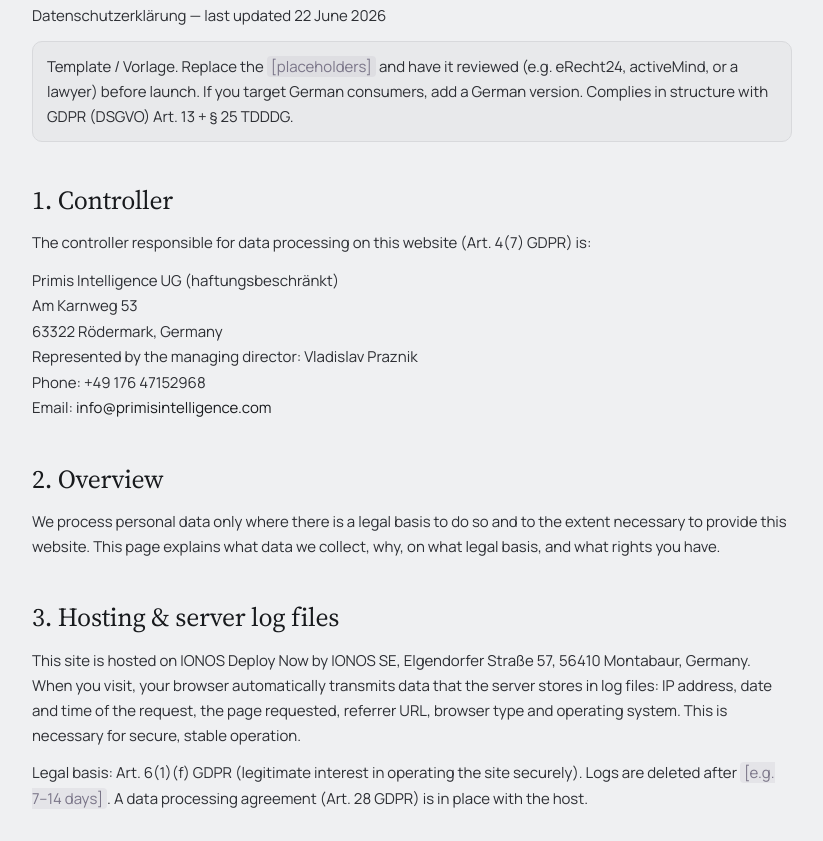
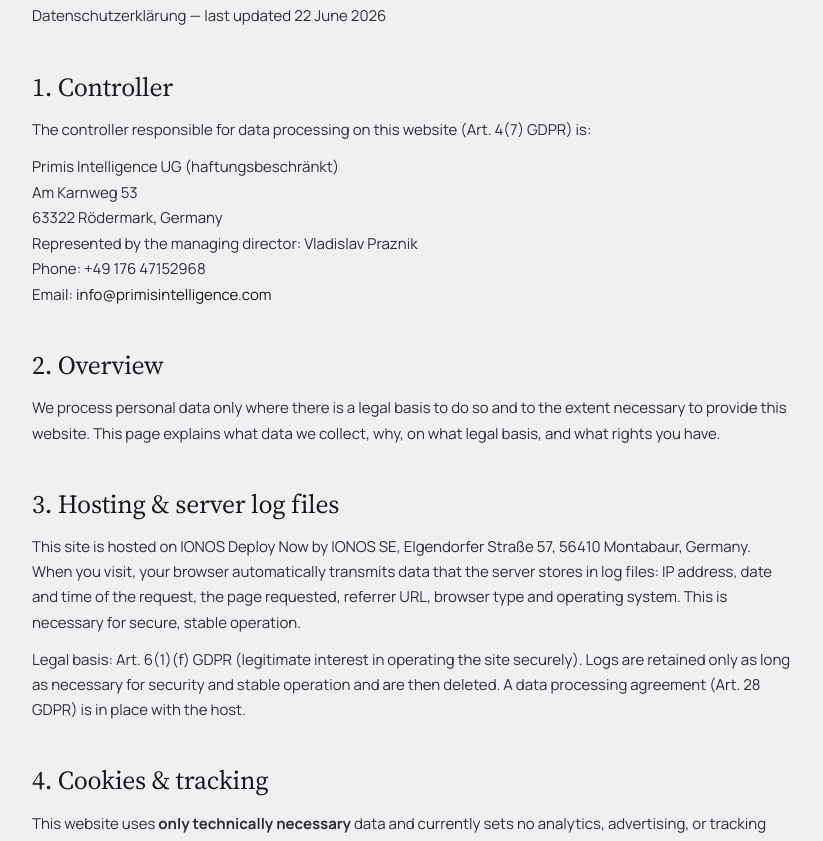
Before and after one commit to vp-source/primis, a plain HTML site: page datenschutz.html in a window 1280 px wide. Shown: the part 297-1138 px from the top of the page, without its empty margins (228-1051 px from the left). Drawn offline with Linux system fonts and the light colour scheme.

Commit message:
Legal pages: remove template notes + empty USt section, finalize retention

```diff
--- a/datenschutz.html
+++ b/datenschutz.html
@@ -41,7 +41,6 @@
       <a class="legal__back" href="/">&larr; Back to Primis</a>
       <h1>Privacy Policy</h1>
       <p class="legal__sub">Datenschutzerklärung — last updated 22 June 2026</p>
-      <p class="legal__note">Template / Vorlage. Replace the <span class="ph">[placeholders]</span> and have it reviewed (e.g. eRecht24, activeMind, or a lawyer) before launch. If you target German consumers, add a German version. Complies in structure with GDPR (DSGVO) Art. 13 + § 25 TDDDG.</p>
 
       <h2>1. Controller</h2>
       <p>The controller responsible for data processing on this website (Art. 4(7) GDPR) is:</p>
@@ -66,8 +65,8 @@
         IP address, date and time of the request, the page requested, referrer URL, browser type
         and operating system. This is necessary for secure, stable operation.</p>
       <p>Legal basis: Art. 6(1)(f) GDPR (legitimate interest in operating the site securely).
-        Logs are deleted after <span class="ph">[e.g. 7–14 days]</span>. A data processing
-        agreement (Art. 28 GDPR) is in place with the host.</p>
+        Logs are retained only as long as necessary for security and stable operation and are
+        then deleted. A data processing agreement (Art. 28 GDPR) is in place with the host.</p>
 
       <h2>4. Cookies &amp; tracking</h2>
       <p>This website uses <strong>only technically necessary</strong> data and currently sets no
```
Also changed, not shown: impressum.html (+0 -5 lines).
